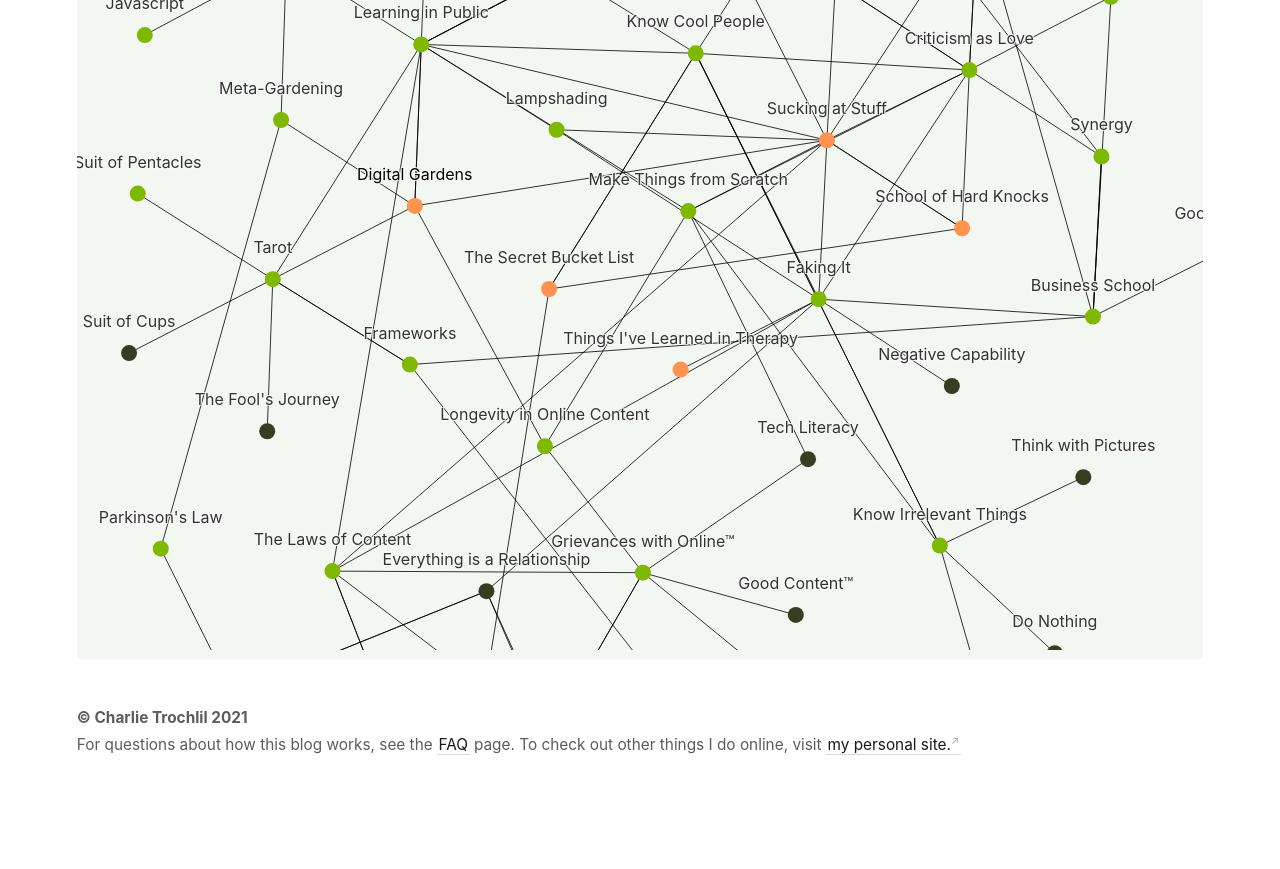
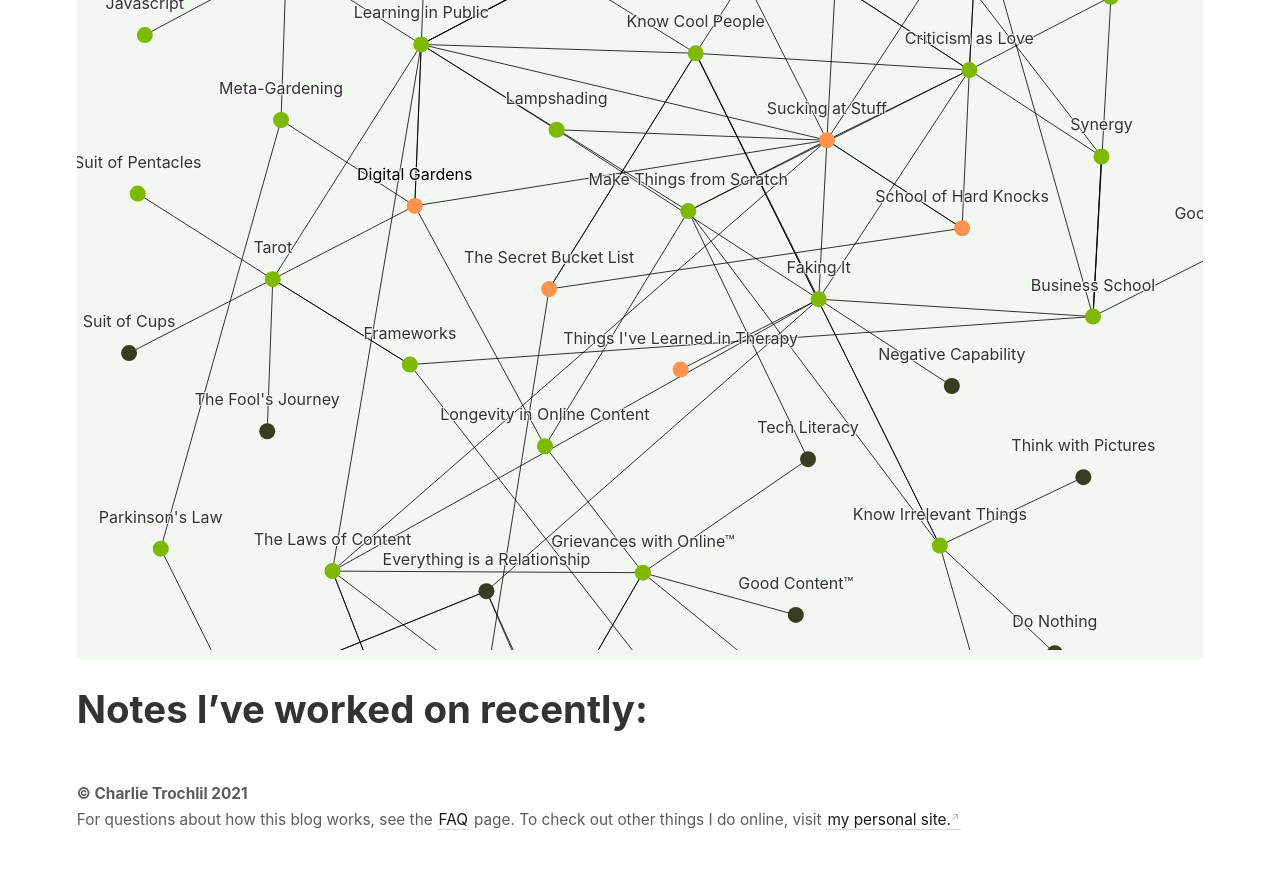
Before and after one commit to rhymeswithvocal/digital-garden, a Jekyll site: the page built from _pages/index.md, in a window 1280 px wide and 900 px high, scrolled down 818 px. Shown: the top 869 px of the window. Built offline with Jekyll 4.4.1, drawn with Linux system fonts in a browser that asks for light colours; before the commit the page ends 1642 px from its top, so only the background shows below that.

Commit message:
tweaked feed

```diff
--- a/_pages/index.md
+++ b/_pages/index.md
@@ -25,26 +25,26 @@ If you're looking for a specific (or a non-specific) note, check below:
 
 {% include notes_graph.html %}
 
-<!-- # Notes I've worked on recently: -->
-<!-- <div>
+# Notes I've worked on recently:
+<div>
 {% capture now_time %} {{'now' | date: "%s"}} {% endcapture %}
 {% assign now_time_no = now_time | minus: 604800 %}
 {% assign notes = site.notes | sort: "last_modified_at" | reverse %}
 {% for note in notes %}
 {% capture note_time %} {{note.last_modified_at | date: "%s"}} {% endcapture %}
 {% assign note_time_no = note_time | plus: 0 %}
-{% if note_time_no <= now_time_no %}
-	{% break %}
-{% else %}
- <a href="{{note.url}}" class="internal-link">{{note.title}}</a> <span style="color: grey"> - {{note.last_modified_at | date: "%b %d"}}</span><br>
+{% if note_time_no >= now_time_no %}
+<a href="{{note.url}}" class="internal-link">{{note.title}}</a> <span style="color: grey"> - {{note.last_modified_at | date: "%b %d"}}</span><br>
 {% endif %}
 {% endfor %}
-</div> -->
+</div>
+
+<!-- -->
 
 <!-- <div>
-{% assign notes = site.notes | sort: "last_modified_at" | reverse %}
+{% assign notes = site.notes | sort: "last_modified_at" | date: "%s" %}
 {% for note in notes %}
-<a href="{{note.url}}" class="internal-link">{{note.title}}</a> <span style="color: grey"> - {{note.last_modified_at | date: "%b %d"}}</span><br>
+<a href="{{note.url}}" class="internal-link">{{note.title}}</a> <span style="color: grey"> - {{note.last_modified_at | date: "%b %d %s"}}</span><br>
 {% endfor %}
 </div> -->
 
```
